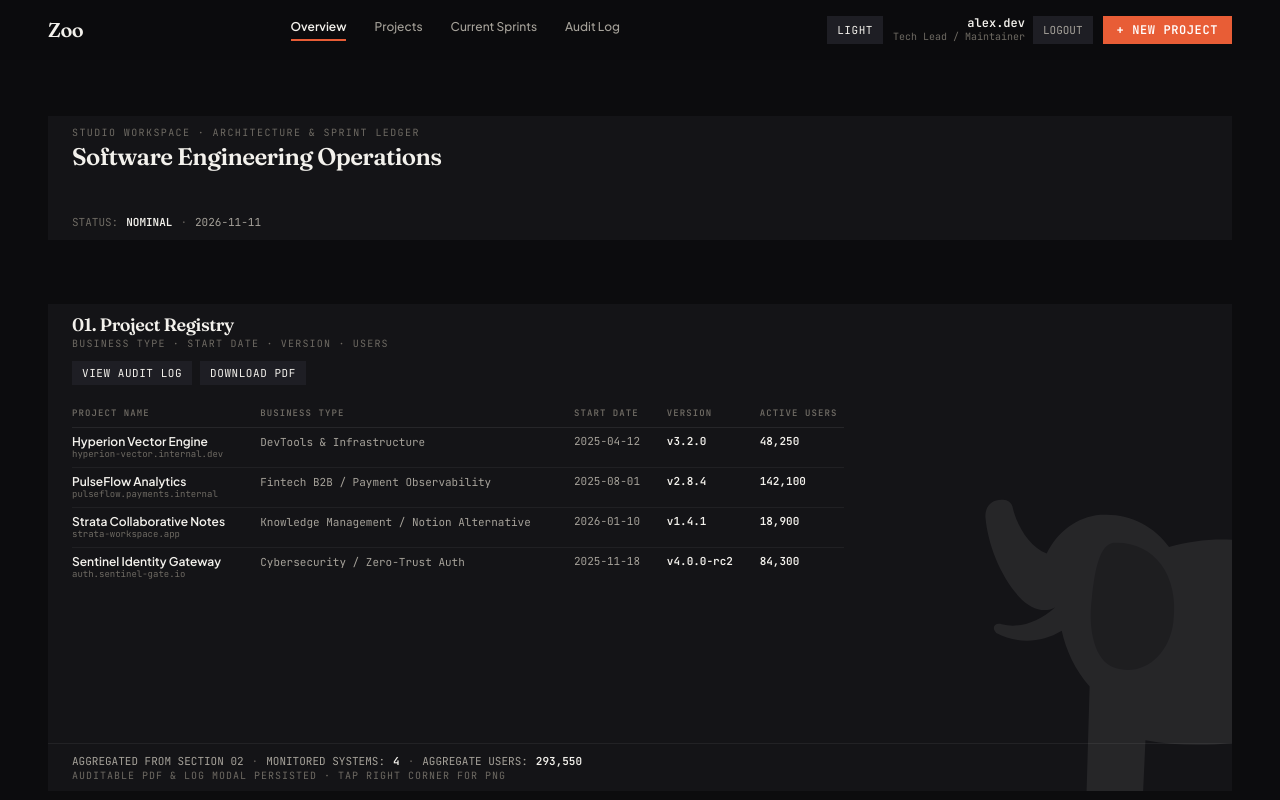
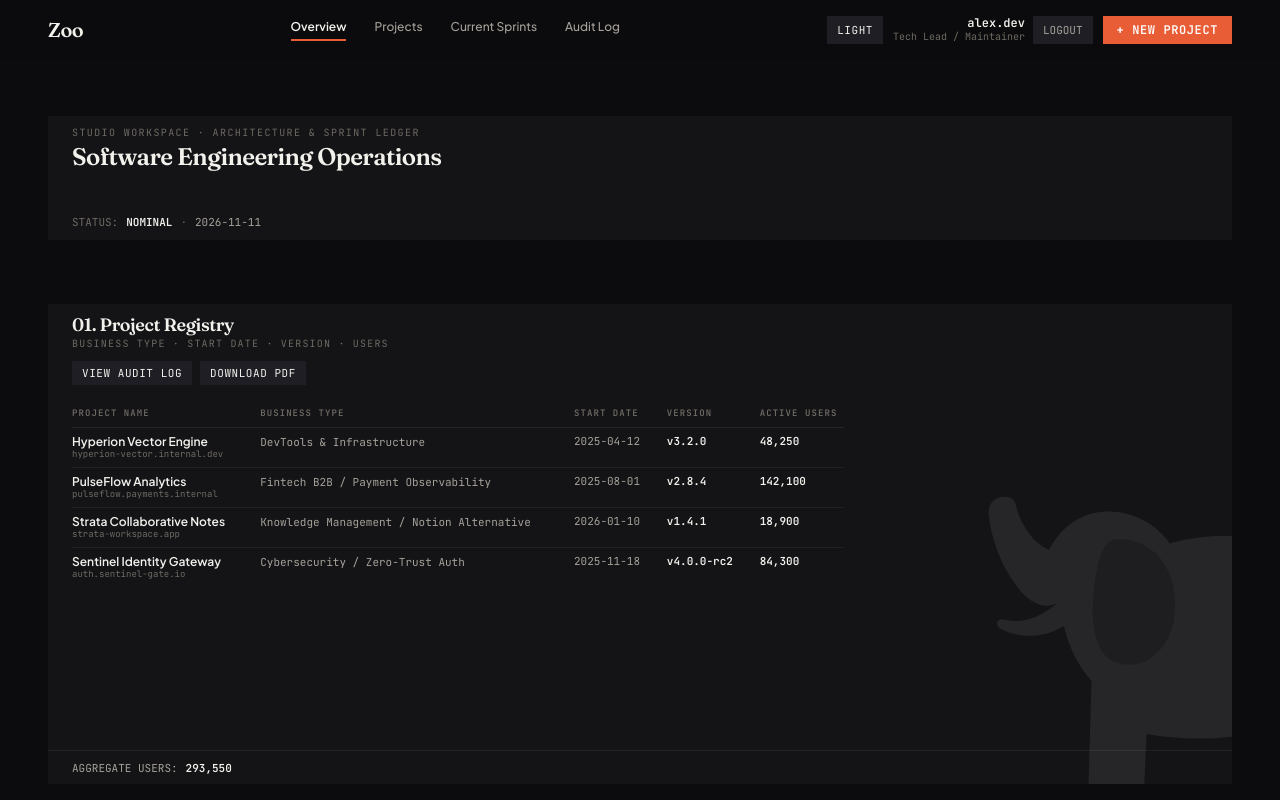
Before and after one commit to CEODemitri/ceo_zoo, a React (Vite) app: page / in a window 1280 px wide. Shown: the top 800 px of the page. Built offline with nearby package versions, Linux system fonts and the light colour scheme.

Commit message:
refactor: simplify project registry footer
Remove redundant metadata and secondary rows to streamline the footer display in the project registry table.

```diff
--- a/src/components/ProjectRegistryTable.tsx
+++ b/src/components/ProjectRegistryTable.tsx
@@ -246,25 +246,14 @@ export const ProjectRegistryTable: React.FC<ProjectRegistryTableProps> = ({
       {/* Open Vertical Space in Middle of Container (Click-through to PNG space on the right) */}
       <div className="flex-1 min-h-[140px] pointer-events-none" />
 
-      {/* BOTTOM EDGE OF CONTAINER: Left-aligned stacked rows placed right at the bottom */}
-      <div className="relative z-10 pointer-events-none w-full px-4 sm:px-6 pt-3 pb-2.5 border-t border-[#181715]/[0.07] dark:border-white/[0.06] flex flex-col items-start justify-end space-y-1 font-mono text-[11px] text-[#5C5852] dark:text-[#A6A29A] text-left">
+      {/* BOTTOM EDGE OF CONTAINER: Left-aligned row placed right at the bottom */}
+      <div className="relative z-10 pointer-events-none w-full px-4 sm:px-6 pt-3 pb-2.5 border-t border-[#181715]/[0.07] dark:border-white/[0.06] flex flex-col items-start justify-end font-mono text-[11px] text-[#5C5852] dark:text-[#A6A29A] text-left">
         <div className="flex flex-wrap items-center justify-start gap-2 leading-none">
-          <span>AGGREGATED FROM SECTION 02</span>
-          <span className="text-[#8C867E]/60">·</span>
-          <span>MONITORED SYSTEMS:</span>
-          <span className="font-semibold text-[#181715] dark:text-[#F3F1EC] tabular-nums">
-            {projects.length}
-          </span>
-          <span className="text-[#8C867E]/60">·</span>
           <span>AGGREGATE USERS:</span>
           <span className="font-semibold text-[#181715] dark:text-[#F3F1EC] tabular-nums">
             {totalUsers.toLocaleString()}
           </span>
         </div>
-
-        <div className="text-[10px] tracking-[0.1em] uppercase text-[#8C867E] dark:text-[#6E6A63] leading-none">
-          AUDITABLE PDF & LOG MODAL PERSISTED · TAP RIGHT CORNER FOR PNG
-        </div>
       </div>
     </section>
   );
```
